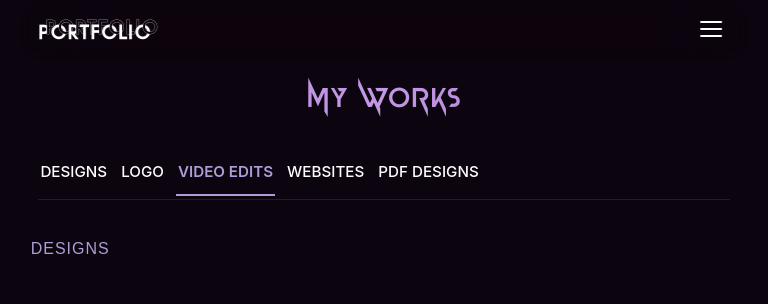
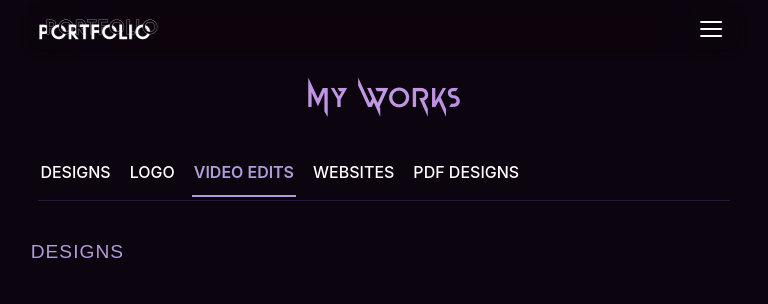
Before and after one commit to TheRiz-18/Harishkumar.com, a plain HTML site: page works.html in a window 768 px wide. Shown: the top 304 px of the page. Drawn offline with Linux system fonts and the light colour scheme; grey boxes are pictures that could not be loaded; a web font is replaced by a local one.

Commit message:
Add files via upload

```diff
--- a/works.html
+++ b/works.html
@@ -581,17 +581,6 @@ font-family:"poppins",sans-serif;
     transition: width 0.4s ease, height 0.4s ease;
 }
 
-/* Media query to target mobile devices (screens 768px wide or smaller) */
-@media (max-width: 768px) {
-    /* 1. Target the work-card element, which receives the inline transition style. */
-    .work-card {
-        /* This rule overrides the JS-set "all 0.4s..." transition */
-        transition: none !important;
-
-        /* 2. Also ensure no animations run (for navigation slide transitions) */
-        animation: none !important;
-    }
-}
 /* Responsive */
 /* ===========================
    📱 MOBILE COMPACT VERSION
@@ -710,7 +699,7 @@ header nav a:hover::after {
     margin-top: 70px;
     letter-spacing: 1px;
   }
-h4 {     font-size: 1em;
+h4 {     font-size: 1.2em;
     margin-top: 10px;
     margin-bottom: 10px;
 
@@ -722,11 +711,11 @@ h4 {     font-size: 1em;
     padding: 8px 0;
     border-bottom: 1px solid rgba(160, 90, 255, 0.2);
     justify-content: flex-start;
-gap:10px;
+gap:15px;
   }
 
   sort .item {
-    font-size: 0.55rem;
+    font-size: 0.75rem;
 text-allignment: center;
     padding: 10px 2px;
   }
@@ -881,11 +870,11 @@ text-allignment: center;
     padding: 8px 0;
     border-bottom: 1px solid rgba(160, 90, 255, 0.2);
     justify-content: flex-start;
-    gap: 10px;
+    gap: 15px;
   }
 
   sort .item {
-    font-size: 0.95rem;
+    font-size: 1rem;
     /* Corrected typo from text-allignment to text-align */
     text-align: center;
     padding: 10px 2px;
@@ -910,11 +899,11 @@ text-allignment: center;
     padding: 8px 0;
     border-bottom: 1px solid rgba(160, 90, 255, 0.2);
     justify-content: flex-start;
-    gap: 10px;
+    gap: 15px;
   }
 
   sort .item {
-    font-size: 0.95rem;
+    font-size: 1rem;
     /* Corrected typo from text-allignment to text-align */
     text-align: center;
     padding: 10px 2px;
@@ -2766,5 +2755,4 @@ document.addEventListener('click', (event) => {
 
 </script>
 </body>
-
 </html>
```
Also changed, not shown: certificate.html (+1 -12 lines), resume.html (+0 -1 lines), contact.html (line endings or trailing spaces).
